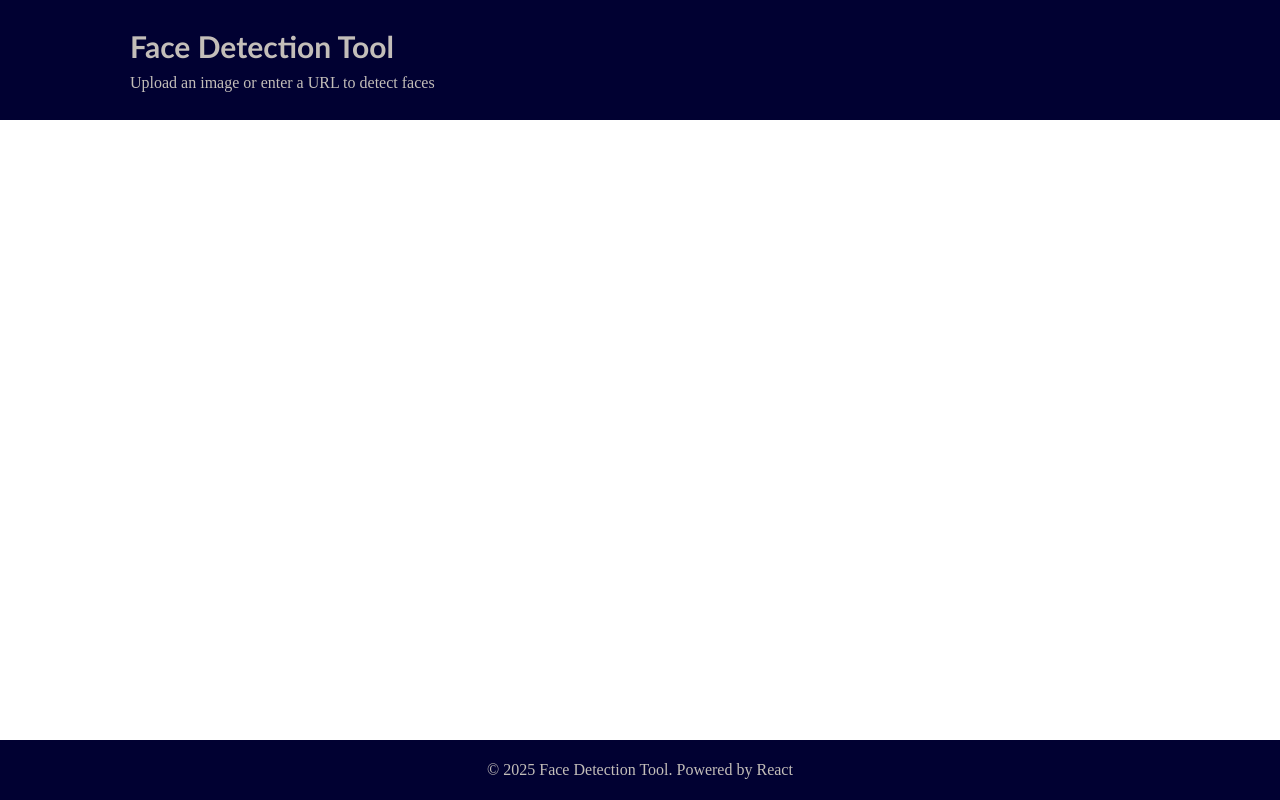
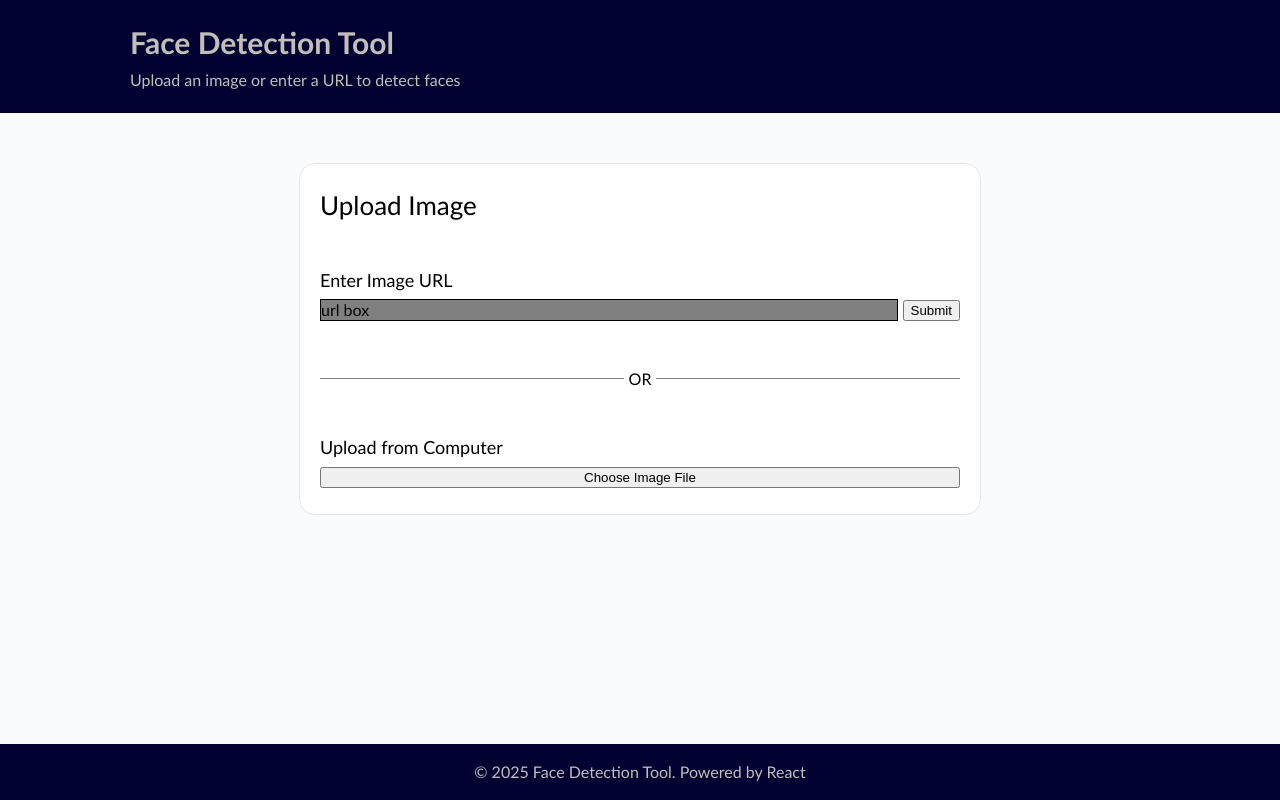
Before and after one commit to fifthmarauder/face-detection, a Next.js app: page /dashboard in a window 1280 px wide. Built offline with nearby package versions, Linux system fonts and the light colour scheme.

Commit message:
Added main card

```diff
--- a/src/app/dashboard/page.module.css
+++ b/src/app/dashboard/page.module.css
@@ -4,3 +4,72 @@
     justify-content: space-between;
     height: 100vh;
 }
+
+.container{
+    height: calc(100vh - 180px);
+    display: flex;
+    justify-content: center;
+    padding-top: 50px;
+    background-color: #F8FAFC;
+
+}
+
+.card{
+    display: flex;
+    flex-direction: column;
+    height:300px;
+    width:50%;
+    padding: 25px 20px;
+    border-radius: 16px;
+    justify-content: space-between;
+    background-color: white;
+    border:1px solid #e5e5e5;
+}
+
+.cardTitle{
+    font-weight: 500;
+    font-size: 26px;
+
+}
+
+.urlContainer{
+    display: flex;
+    flex-direction: column;
+    gap:8px;
+}
+
+.urlTitle{
+
+    font-size: 18px;
+}
+
+.urlLinkContainer{
+    display: flex;
+    justify-content: space-between;
+}
+
+.urlLink{
+    width:90%;
+    background-color: gray;
+    border: 1px solid black;
+}
+
+.divider{
+    display: flex;
+    align-items: center;
+    gap:5px
+}
+.line{
+    border-bottom: 1px solid gray;
+    flex: 1;
+}
+
+.button{
+    width:100%
+}
+
+.imageContainer{
+    display: flex;
+    flex-direction: column;
+    gap:8px;
+}
--- a/src/app/dashboard/page.tsx
+++ b/src/app/dashboard/page.tsx
@@ -1,11 +1,42 @@
 import React from 'react'
+import styles from './page.module.css'
 
 
 const Page = () => {
   return (
-    <div >
-
+    <>
+    <div className={styles.container}>
+        <div className={styles.card}>
+            <div className={styles.cardTitle}>
+                Upload Image
+            </div>
+            <div className={styles.urlContainer}>
+                <div className={styles.urlTitle}>Enter Image URL</div>
+                <div className={styles.urlLinkContainer}>
+                    <div className={styles.urlLink}>
+                        url box
+                    </div>
+                    <div><button>Submit</button></div>
+                </div>
+            </div>
+            <div className={styles.divider}>
+                <div className={styles.line}></div>
+                <div>OR</div>
+                <div className={styles.line}></div>
+            </div>
+            <div className={styles.imageContainer}>
+                <div className={styles.urlTitle}>
+                    Upload from Computer
+                </div>
+                <div>
+                    <button className={styles.button}>
+                        Choose Image File
+                    </button>
+                </div>
+            </div>
+        </div>
     </div>
+    </>
   )
 }
 
--- a/src/app/globals.css
+++ b/src/app/globals.css
@@ -1,3 +1,7 @@
 *{
     margin: 0;
 }
+
+body{
+    font-family: 'Gill Sans', 'Gill Sans MT', Calibri, 'Trebuchet MS', sans-serif;
+}
```
